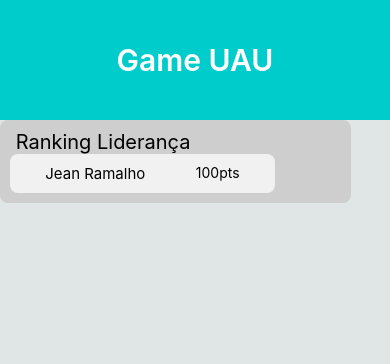
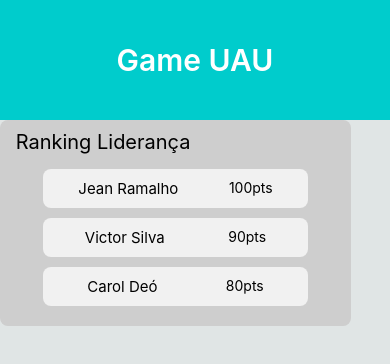
Before and after one commit to jeanramalho/game-uau, a React Native app: screen / in a window 390 px wide. Shown: the top 364 px of the page. Built offline with nearby package versions, Linux system fonts and the light colour scheme.

Commit message:
Alinha itens no centro da View

```diff
--- a/src/Components/Card/style.js
+++ b/src/Components/Card/style.js
@@ -10,6 +10,7 @@ const styles = StyleSheet.create({
         flexDirection: "row",
         alignContent: "center",
         justifyContent: "space-around",
+        marginBottom: 10,
     },
 
     participante: {
--- a/src/Components/Ranking/index.js
+++ b/src/Components/Ranking/index.js
@@ -10,6 +10,8 @@ export class index extends Component {
       <View style={styles.container}>
         <Text style={styles.title}> Ranking Liderança</Text>
         <Card pontos={100} participante={"Jean Ramalho"}/>
+        <Card pontos={90} participante={"Victor Silva"}/>
+        <Card pontos={80} participante={"Carol Deó"}/>
       </View>
     )
   }
--- a/src/Components/Ranking/style.js
+++ b/src/Components/Ranking/style.js
@@ -7,11 +7,14 @@ const styles = StyleSheet.create({
         marginTop: 0,
         backgroundColor: "#cecece",
         borderRadius: 8,
+        justifyContent: "center",
+        alignItems: "center",
     },
 
     title: {
         width: '100%',
         fontSize: 20,
+        marginBottom: 15,
     },
 
 })
```
